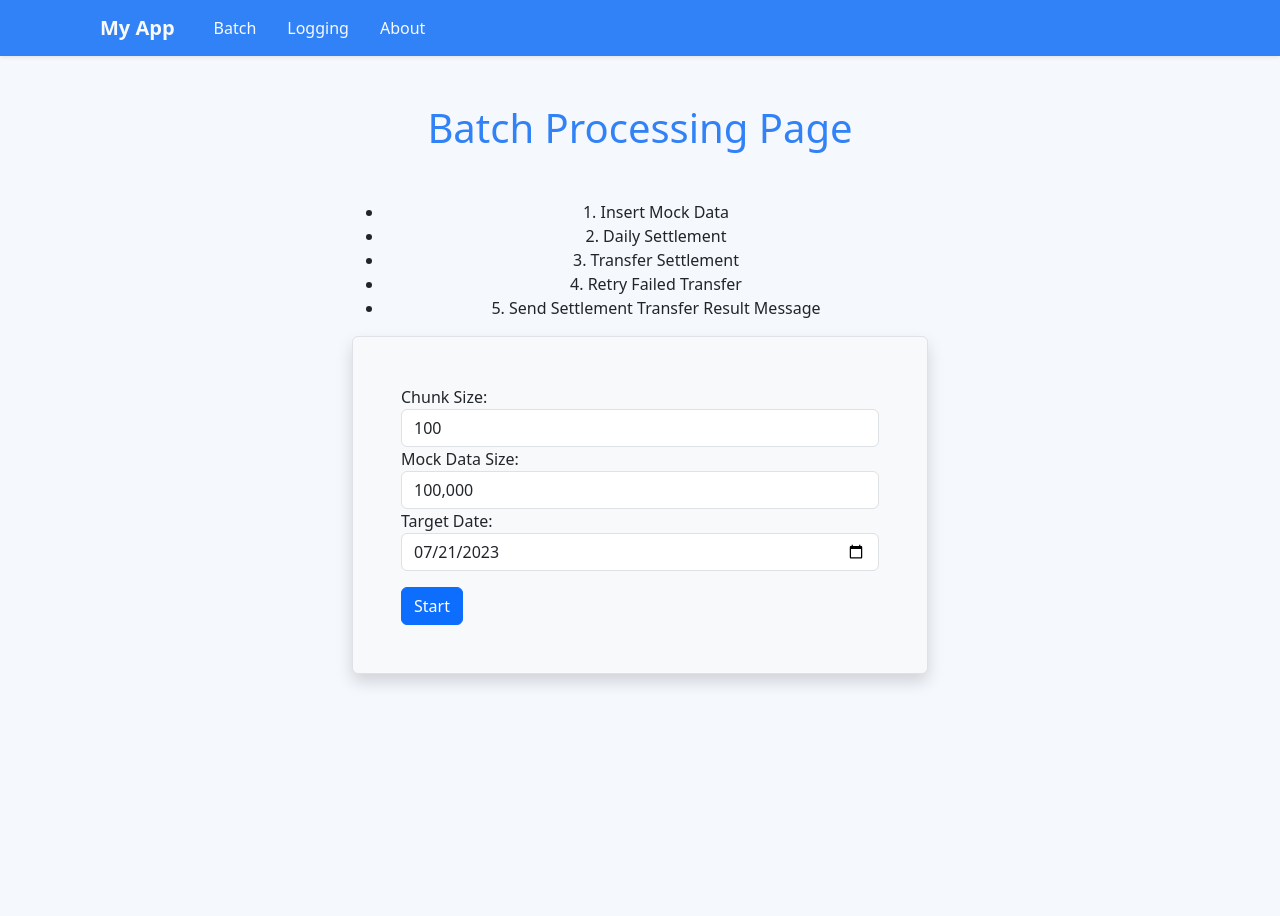
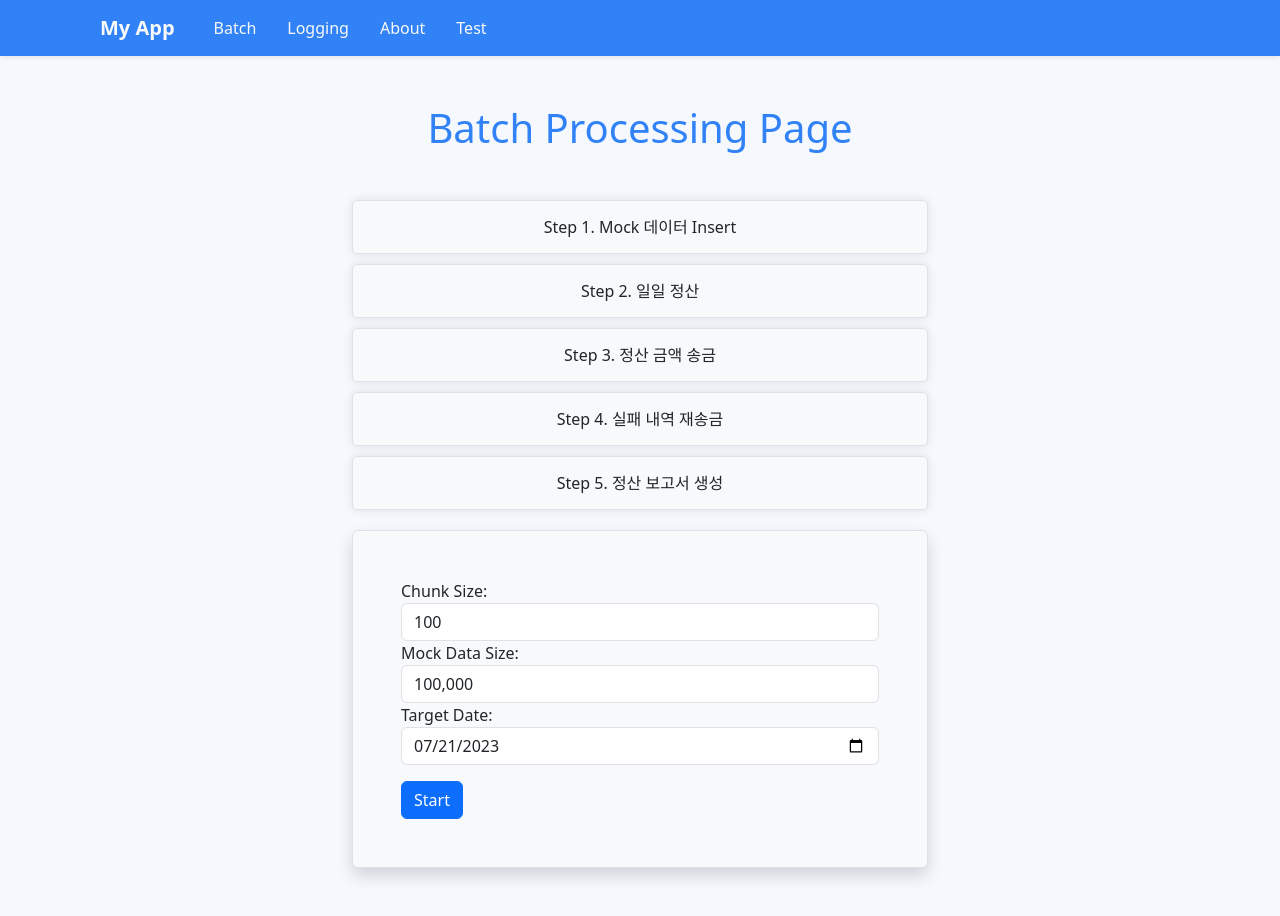
Before and after one commit to youseonghyeon/settlement-view, a Vue app: page /batch in a window 1280 px wide. Before the commit the page ends 800 px from the top, so only its background shows below. Built offline with nearby package versions, Linux system fonts and the light colour scheme; the HTML template or start-up script is replaced by a standard one; what vue-cookies would draw is missing.

Commit message:
feat : batch 목차 한글로 변경

```diff
--- a/src/App.vue
+++ b/src/App.vue
@@ -2,7 +2,9 @@
   <div id="app">
     <nav class="navbar navbar-expand-lg navbar-light bg-tos-blue shadow-sm mb-4">
       <router-link to="/home" class="navbar-brand ml-5 pl-5 text-light">My App</router-link>
-      <button class="navbar-toggler" type="button" data-toggle="collapse" data-target="#navbarNav" aria-controls="navbarNav" aria-expanded="false" aria-label="Toggle navigation">
+      <button ref="navbarToggler" @click="toggleNavbar" class="navbar-toggler" type="button" data-bs-toggle="collapse"
+              data-bs-target="#navbarNav" aria-controls="navbarNav" aria-expanded="false"
+              aria-label="Toggle navigation">
         <span class="navbar-toggler-icon"></span>
       </button>
       <div class="collapse navbar-collapse" id="navbarNav">
@@ -20,6 +22,10 @@
             <router-link to="/about" class="nav-link text-light">About</router-link>
           </li>
 
+          <li class="nav-item">
+            <router-link to="/test" class="nav-link text-light">Test</router-link>
+          </li>
+
         </ul>
       </div>
     </nav>
@@ -33,22 +39,42 @@
 <script setup>
 import 'bootstrap/dist/css/bootstrap.css';
 import 'bootstrap/dist/js/bootstrap.js';
+
+import { ref, onMounted } from 'vue';
+import { Collapse } from 'bootstrap';
+
+let navbarToggler = ref(null);
+let navbarCollapse = null;
+
+onMounted(() => {
+  navbarCollapse = new Collapse(navbarToggler.value);
+});
+
+const toggleNavbar = () => {
+  navbarCollapse.toggle();
+};
+
+
 </script>
 
 <style>
 body {
   background-color: #F5F8FD;
 }
+
 .navbar-brand {
   font-weight: bold;
   padding-left: 100px; /* Increase left padding */
 }
+
 .nav-item {
   margin-left: 15px;
 }
+
 .bg-tos-blue {
   background-color: #3182F6;
 }
+
 .nav-link.text-light:hover {
   color: #fff;
 }
--- a/src/components/About.vue
+++ b/src/components/About.vue
@@ -7,7 +7,8 @@
         <p>
           <strong>Name:</strong> 유성현<br>
           <strong>Job:</strong> 백엔드<br>
-          <strong>Email:</strong> dolla_@naver.com
+          <strong>Email:</strong> dolla_@naver.com<br>
+          <strong>Blog:</strong> <a href="https://youseong.tistory.com" class="styled-link">Seonghyeon Blog</a>
         </p>
       </div>
       <div class="col-lg-6">
@@ -46,4 +47,13 @@ h1, h2 {
 p, li {
   color: #6c757d;
 }
+.styled-link {
+  color: #17a2b8;   /* Change to the color of your choice */
+  text-decoration: none;
+  font-weight: bold;
+}
+.styled-link:hover {
+  color: #138496;  /* Change to the color of your choice */
+  text-decoration: underline;
+}
 </style>
--- a/src/components/Batch.vue
+++ b/src/components/Batch.vue
@@ -1,15 +1,16 @@
 <template>
-  <div class="container mt-5">
+  <div class="container mt-5 mb-5">
     <h1 class="mb-4 text-center">Batch Processing Page</h1>
     <div class="mt-5">
-      <ul class="text-center">
-        <li>1. Insert Mock Data</li>
-        <li>2. Daily Settlement</li>
-        <li>3. Transfer Settlement</li>
-        <li>4. Retry Failed Transfer</li>
-        <li>5. Send Settlement Transfer Result Message</li>
+      <ul class="batch-process-list text-center">
+        <li>Step 1. Mock 데이터 Insert</li>
+        <li>Step 2. 일일 정산</li>
+        <li>Step 3. 정산 금액 송금</li>
+        <li>Step 4. 실패 내역 재송금</li>
+        <li>Step 5. 정산 보고서 생성</li>
       </ul>
     </div>
+
     <form @submit.prevent="startBatch" class="p-5 border rounded shadow">
       <div class="form-group">
         <label for="chunkSize">Chunk Size:</label>
@@ -36,11 +37,16 @@
     </form>
   </div>
 </template>
+
+
+
 <script>
 import { ref } from 'vue';
 import axios from "axios";
+import Test from "@/components/Test.vue";
 
 export default {
+  components: {Test},
   setup() {
     let chunkSize = ref(100);
     let mockSize = ref(100000);
@@ -49,6 +55,7 @@ export default {
     const requestBatchStart = () => {
       const url = 'http://localhost:8001/start-batch';
       const data = {
+        messageType: 'batch',
         chunkSize: chunkSize.value,
         mockSize: mockSize.value,
         targetDate: targetDate.value,
@@ -75,7 +82,14 @@ export default {
     };
   },
 };
+
+
+
+
+
 </script>
+
+
 <style scoped>
 .container {
   max-width: 600px;
@@ -87,15 +101,23 @@ h1 {
   color: #3182F6;
 }
 
-h2 {
-  color: #343a40;
+.batch-process-list {
+  padding: 0;
+  list-style-type: none;
+  line-height: 2;
 }
 
-p {
-  color: #6c757d;
+.batch-process-list li {
+  background-color: #f8f9fa;
+  border: 1px solid #dee2e6;
+  border-radius: 5px;
+  padding: 10px;
+  margin-bottom: 10px;
+  box-shadow: 0px 0px 10px rgba(0, 0, 0, 0.1);
 }
 
 form {
   background-color: #f8f9fa;
+  margin-top: 20px;
 }
 </style>
--- a/src/components/Logging.vue
+++ b/src/components/Logging.vue
@@ -1,41 +1,60 @@
 <template>
-  <div class="container">
-    <h1>Logging Page!</h1>
-    <div class="logs">
-      <p v-for="(log, index) in logs" :key="index">{{ log }}</p>
+  <div class="container my-4">
+    <h1 class="text-center mb-4">Logging Page!</h1>
+    <div class="card logs-card">
+      <div class="card-header">
+        <h5>Spring Logs</h5>
+      </div>
+      <div class=" ">
+        <div class="list-group-item" v-for="(log, index) in logs" :key="index">
+          {{ log }}
+        </div>
+      </div>
     </div>
   </div>
 </template>
 
-<script>
-import { io } from "socket.io-client";
-export default {
-  // data() {
-  //   return {
-  //     socket: null,
-  //     logs: [],
-  //   };
-  // },
-  // created() {
-  //   this.socket = io('http://localhost:8001');
-  //   this.socket.on('log', (log) => {
-  //     this.logs.push(log);
-  //   });
-  // },
-  // beforeDestroy() {
-  //   if (this.socket) {
-  //     this.socket.disconnect();
-  //   }
-  // },
-}
+
+<script setup>
+import {onMounted, ref} from 'vue'
+import axios from 'axios'
+
+let logs = ref([])
+
+onMounted(async () => {
+  try {
+    const response = await axios.get('http://localhost:8001/logging')
+    if (typeof response.data === 'string') {
+      logs.value = response.data.split('\n');
+    } else {
+      logs.value = response.data;
+    }
+
+  } catch (error) {
+    console.error(error)
+  }
+})
 </script>
 
 <style scoped>
-.logs {
+.container {
+  max-width: 1200px;
+  margin-left: auto;
+  margin-right: auto;
+}
+
+.logs-card {
   height: 400px;
-  border: 1px solid #ddd;
-  padding: 10px;
-  overflow-y: scroll;
-  margin-top: 20px;
+  overflow-y: auto;
+  overflow-x: auto;
+}
+
+.list-group-item {
+  border: none;
+  white-space: nowrap;
+}
+
+.list-group-item:last-child {
+  border-bottom: none;
 }
 </style>
--- /dev/null
+++ b/src/components/Test.vue
@@ -0,0 +1,66 @@
+<template>
+  <transition name="expand">
+    <div class="card logs-card" v-show="showLogs">
+      <div class="card-header">
+        <h5>Spring Logs</h5>
+      </div>
+      <ul class="list-group list-group-flush">
+        <li class="list-group-item" v-for="(log, index) in logs" :key="index">{{ log }}</li>
+      </ul>
+    </div>
+  </transition>
+  <button class="btn btn-primary" @click="toggleDiv">로그 보이기/숨기기</button>
+</template>
+
+<style scoped>
+.container {
+  max-width: 600px;
+  margin-left: auto;
+  margin-right: auto;
+}
+
+.logs-card {
+  overflow-y: auto;
+}
+
+.list-group-item {
+  border: none;
+  border-bottom: 1px solid rgba(0, 0, 0, .125);
+}
+
+.list-group-item:last-child {
+  border-bottom: none;
+}
+
+/* Add these lines for the animation */
+.expand-enter-active, .expand-leave-active {
+  transition: height 1s;
+}
+
+.expand-enter, .expand-leave-to {
+  height: 0;
+}
+</style>
+
+
+<script>
+import {ref} from 'vue';
+import {io} from "socket.io-client";
+
+export default {
+  setup() {
+    const showLogs = ref(false); // Initialize as hidden
+
+    const toggleDiv = () => {
+      showLogs.value = !showLogs.value;
+    };
+
+    return {
+      showLogs,
+      toggleDiv,
+      // Other script parts remain the same
+    }
+  }
+  // Rest of the script
+}
+</script>
--- a/src/main.js
+++ b/src/main.js
@@ -15,6 +15,7 @@ const router = createRouter({
         {path: '/batch', component: () => import('./components/Batch.vue')},
         {path: '/about', component: () => import('./components/About.vue')},
         {path: '/logging', component: () => import('./components/Logging.vue')},
+        {path: '/test', component: () => import('./components/Test.vue')}
     ]
 })
 
```
Also changed, not shown: 2 other files (tests, documents, lock files or other folders).
